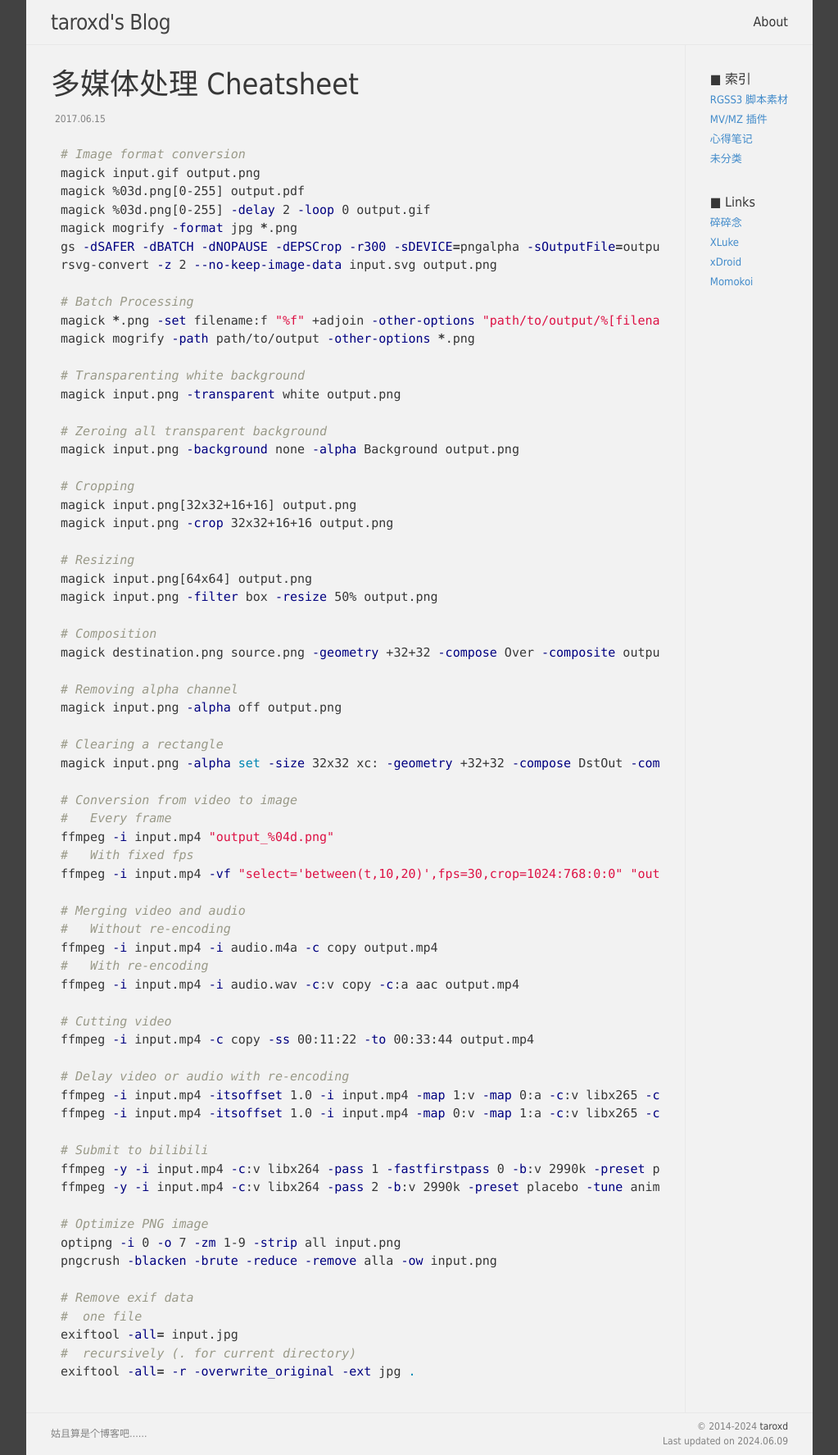
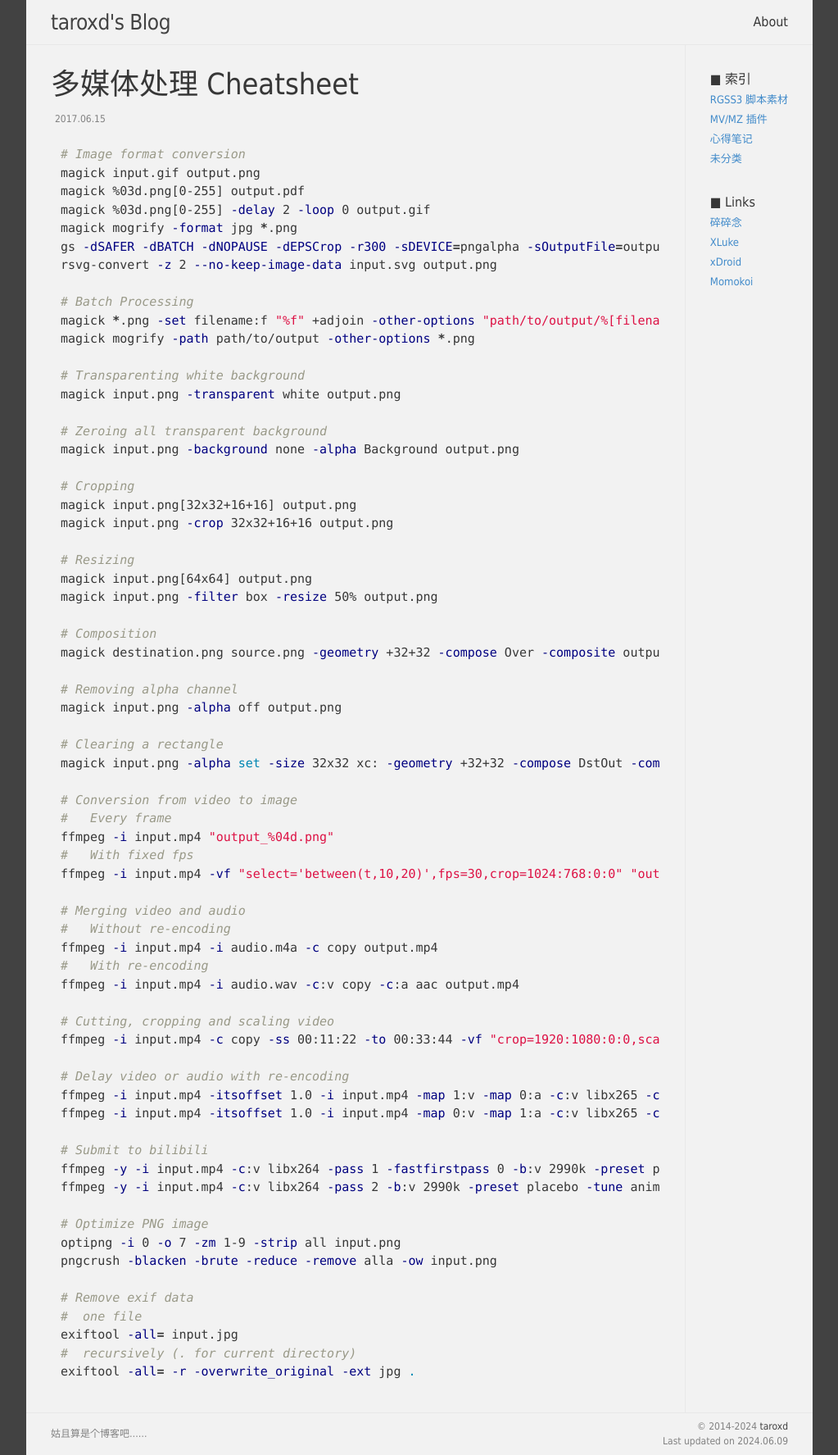
Before and after one commit to taroxd/taroxd.github.io, a Jekyll site: the page built from note/_posts/2017-06-15-media-processing-cheatsheet.md, in a window 1280 px wide. Shown: the whole page at 82% size, without its empty margins (128-1151 px from the left). Built offline with Jekyll 4.4.1, drawn with Linux system fonts in a browser that asks for light colours.

Commit message:
update crop and scale

```diff
--- a/note/_posts/2017-06-15-media-processing-cheatsheet.md
+++ b/note/_posts/2017-06-15-media-processing-cheatsheet.md
@@ -50,8 +50,8 @@
 #   With re-encoding
 ffmpeg -i input.mp4 -i audio.wav -c:v copy -c:a aac output.mp4
 
-# Cutting video
-ffmpeg -i input.mp4 -c copy -ss 00:11:22 -to 00:33:44 output.mp4
+# Cutting, cropping and scaling video
+ffmpeg -i input.mp4 -c copy -ss 00:11:22 -to 00:33:44 -vf "crop=1920:1080:0:0,scale=1024:720" output.mp4
 
 # Delay video or audio with re-encoding
 ffmpeg -i input.mp4 -itsoffset 1.0 -i input.mp4 -map 1:v -map 0:a -c:v libx265 -crf 28 -preset veryslow -c:a copy movie-video-delayed.mp4
```
